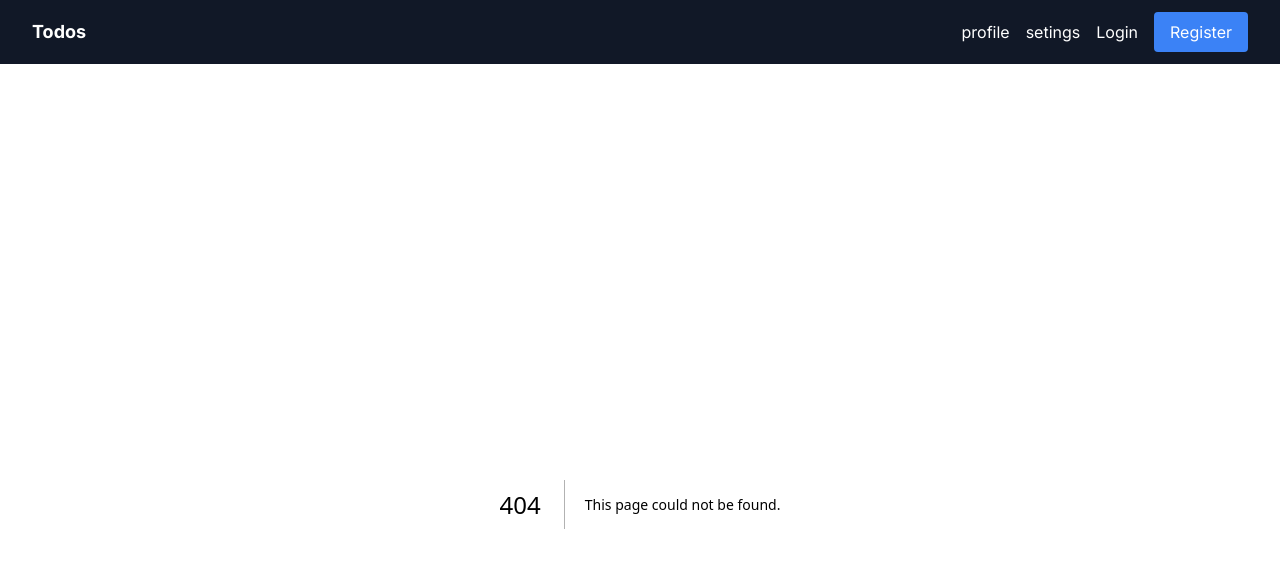
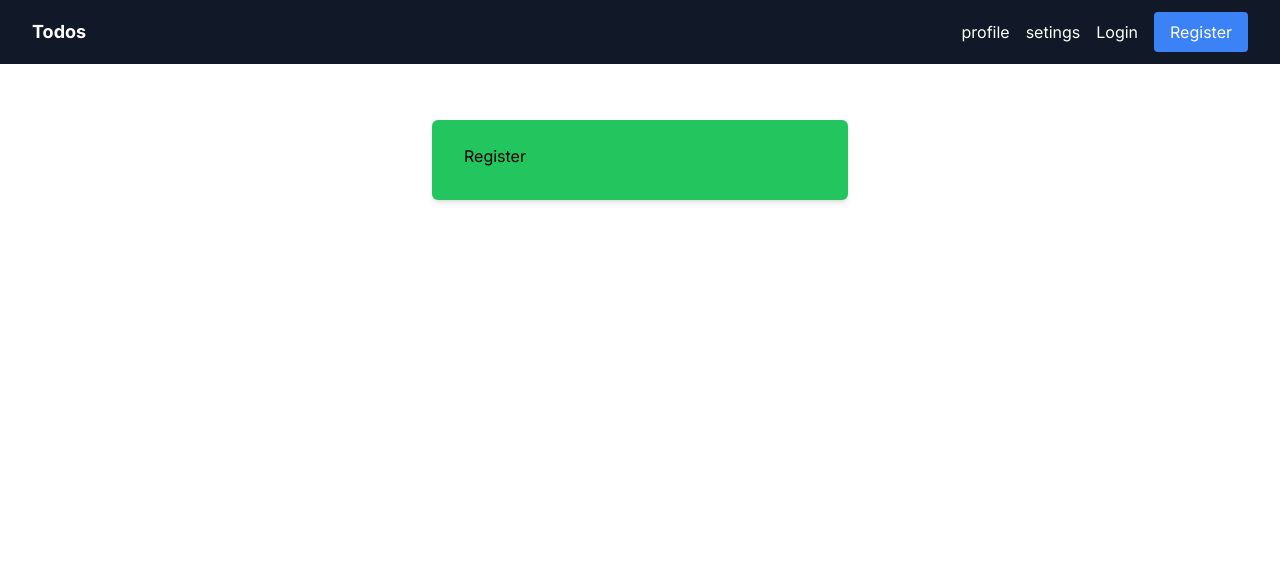
Before and after one commit to dionmar-lariosa/react-todo-app, a Next.js app: page /register in a window 1280 px wide. Before the commit this address had no page. Shown: the top 568 px of the page. Built offline with nearby package versions, Linux system fonts and the light colour scheme.

Commit message:
register

```diff
--- /dev/null
+++ b/src/app/(pages)/(auth)/register/page.jsx
@@ -0,0 +1,5 @@
+const Register = () => {
+  return <h1>Register</h1>;
+};
+
+export default Register;
```
